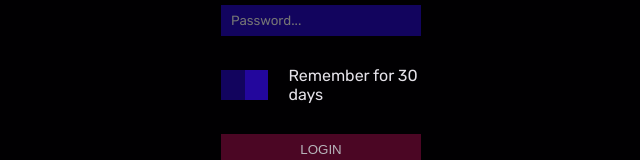
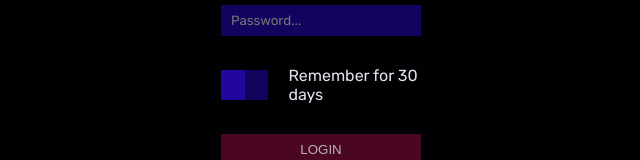
Before and after one commit to vctr-sls/vctr, a React (Create React App) app in the folder WebApp/: page /login in a window 1280 px wide. Shown: the part 406-566 px from the top of the page, without its empty margins (319-959 px from the left). Built offline with nearby package versions, Linux system fonts and the light colour scheme; no server answers.

Commit message:
fix switches

```diff
--- a/WebApp/src/App.tsx
+++ b/WebApp/src/App.tsx
@@ -36,7 +36,6 @@ export default class App extends Component {
   };
 
   async componentDidMount() {
-    console.log(process.env.PUBLIC_URL);
     this.stateService.events.on('update', () => this.setState({}));
 
     if (
--- a/WebApp/src/components/switch/Switch.scss
+++ b/WebApp/src/components/switch/Switch.scss
@@ -19,7 +19,7 @@
             width: 50%;
             height: 100%;
             background-color: $c-bg-purple;
-            margin-left: 50%;
+            margin-left: 0%;
 
             transition: all .25s ease;
 
@@ -27,17 +27,17 @@
                 position: absolute;
                 content: '';
                 width: 0%;
-                // margin-left: 100%;
+                margin-left: 100%;
                 height: 100%;
                 background-color: $c-accent;
                 transition: all .25s ease;
             }
 
             &.enabled {
-                margin-left: 0;
+                margin-left: 50%;
                 &::after {
                     width: 100%;
-                    // margin-left: 0%;
+                    margin-left: 0%;
                 }
             }
         }
```
Also changed, not shown: 1 other file (tests, documents, lock files or other folders).
